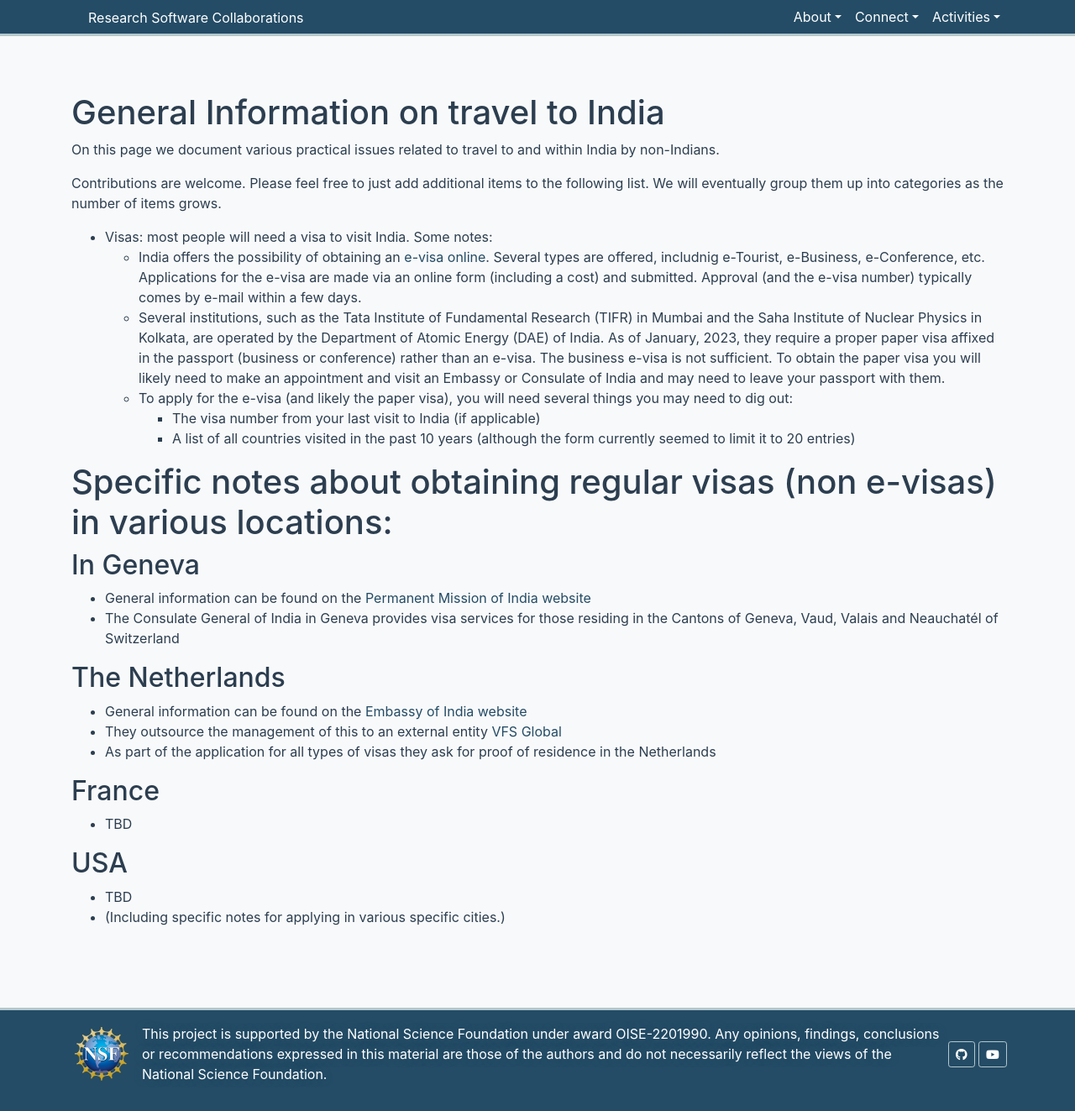
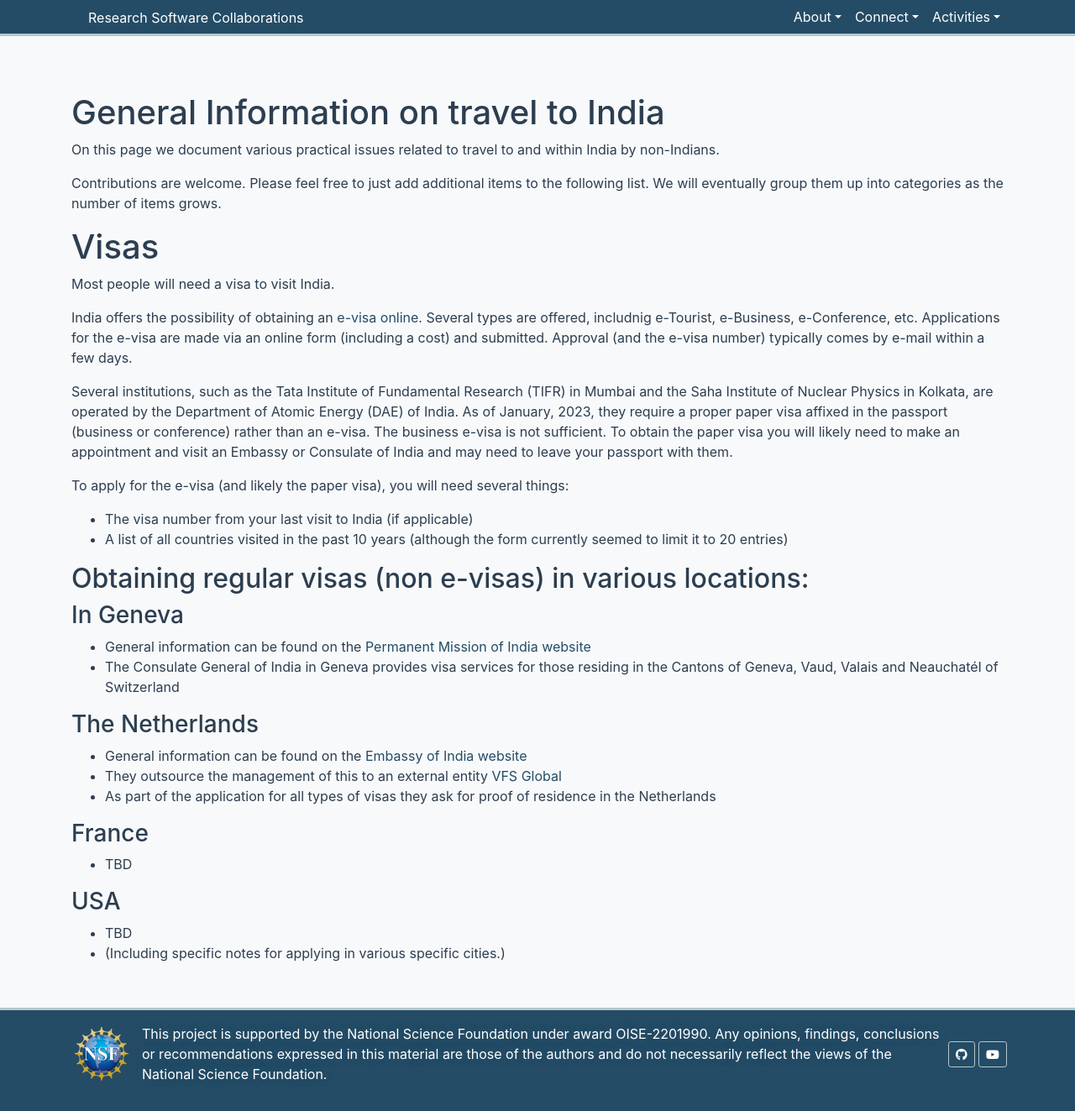
Before and after one commit to research-software-collaborations/research-software-collaborations.github.io, a Jekyll site: the page built from pages/info/general-travel-to-india.md, in a window 1280 px wide and 1323 px high. Shown: the whole window at 84% size. Built offline with Jekyll 4.4.1, drawn with Linux system fonts in a browser that asks for light colours; cached includes are drawn as plain includes.

Commit message:
reformat

```diff
--- a/pages/info/general-travel-to-india.md
+++ b/pages/info/general-travel-to-india.md
@@ -13,38 +13,41 @@ Contributions are welcome. Please feel free to just add additional items
 to the following list. We will eventually group them up into categories
 as the number of items grows.
 
-  * Visas: most people will need a visa to visit India. Some notes:
-    * India offers the possibility of obtaining an [e-visa online](https://indianvisaonline.gov.in/evisa/tvoa.html). Several types are offered, includnig e-Tourist, e-Business, e-Conference, etc. Applications for the e-visa are made
-     via an online form (including a cost) and submitted. Approval (and
-     the e-visa number) typically comes by e-mail within a few days.
-    * Several institutions, such as the Tata Institute of Fundamental
-      Research (TIFR) in Mumbai and the Saha Institute of Nuclear Physics
-      in Kolkata, are operated by the Department of Atomic Energy (DAE) of
-      India. As of January, 2023, they require a proper paper visa affixed
-      in the passport (business or conference) rather than an e-visa. The
-      business e-visa is not sufficient. To obtain the paper visa you
-      will likely need to make an appointment and visit an Embassy or
-      Consulate of India and may need to leave your passport with them.
-    * To apply for the e-visa (and likely the paper visa), you will need
-      several things you may need to dig out:
-      * The visa number from your last visit to India (if applicable)
-      * A list of all countries visited in the past 10 years (although
-        the form currently seemed to limit it to 20 entries)
+# Visas
 
-# Specific notes about obtaining regular visas (non e-visas) in various locations:
+Most people will need a visa to visit India.
 
-## In Geneva
+India offers the possibility of obtaining an [e-visa online](https://indianvisaonline.gov.in/evisa/tvoa.html). Several types are offered, includnig e-Tourist, e-Business, e-Conference, etc. Applications for the e-visa are made via an online form (including a cost) and submitted. Approval (and the e-visa number) typically comes by e-mail within a few days.
+
+
+Several institutions, such as the Tata Institute of Fundamental
+Research (TIFR) in Mumbai and the Saha Institute of Nuclear Physics
+in Kolkata, are operated by the Department of Atomic Energy (DAE) of
+India. As of January, 2023, they require a proper paper visa affixed
+in the passport (business or conference) rather than an e-visa. The
+business e-visa is not sufficient. To obtain the paper visa you
+will likely need to make an appointment and visit an Embassy or
+Consulate of India and may need to leave your passport with them.
+
+To apply for the e-visa (and likely the paper visa), you will need several
+things:
+  * The visa number from your last visit to India (if applicable)
+  * A list of all countries visited in the past 10 years (although the form currently seemed to limit it to 20 entries)
+
+## Obtaining regular visas (non e-visas) in various locations:
+
+### In Geneva
   * General information can be found on the [Permanent Mission of India website](https://www.pmindiaun.gov.in/pages/NTA,)
   * The Consulate General of India in Geneva provides visa services for those residing in the Cantons of Geneva, Vaud, Valais and Neauchatél of Switzerland
 
-## The Netherlands
+### The Netherlands
   * General information can be found on the [Embassy of India website](https://www.indianembassynetherlands.gov.in/page/visa/)
   * They outsource the management of this to an external entity [VFS Global](https://services.vfsglobal.com/nld/en/ind/)
   * As part of the application for all types of visas they ask for proof of residence in the Netherlands
 
-## France
+### France
   * TBD
 
-## USA
+### USA
   * TBD
   * (Including specific notes for applying in various specific cities.)
```
